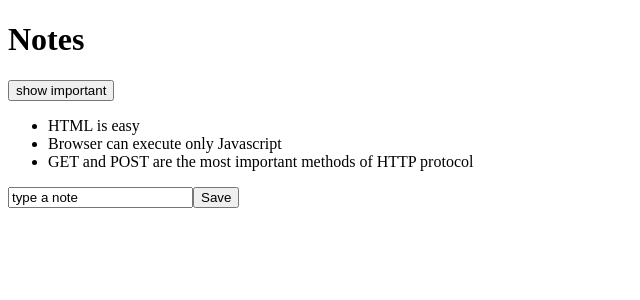
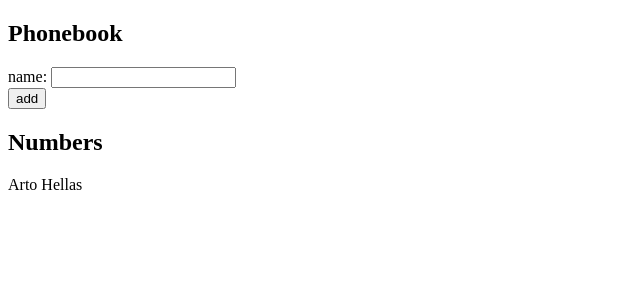
Before and after one commit to AlenaNik/full-stack-course-alena, a React (Create React App) app in the folder part0/: page / in a window 1280 px wide. Shown: the top 300 px of the page, without its empty margins (0-640 px from the left). Built offline with nearby package versions, Linux system fonts and the light colour scheme.

Commit message:
added person

```diff
--- a/part0/src/App.js
+++ b/part0/src/App.js
@@ -1,60 +1,49 @@
-import Note from "./components/Note";
 import React, { useState } from "react";
 
-const App = (props) => {
-    const [notes, setNotes] = useState(props.notes)
-    const [newNote, setNewNote] = useState('type a note')
-    const [showAll, setShowAll] = useState(true)
+const App = () => {
+    const [ persons, setPersons ] = useState([
+        {
+            id: '1',
+            name: 'Arto Hellas'}
+    ])
+    const [ newName, setNewName ] = useState('')
 
-
-    const notesToShow = showAll
-        ? notes
-        : notes.filter(note => note.important === true)
-
-
-    const addNote = (e) => {
+    const addName = e => {
         e.preventDefault()
-        const noteObject = {
-            content: newNote,
-            date: new Date().toISOString(),
-            important: Math.random() > 0.5,
-            id: notes.length + 1,
+        const personObject = {
+            id: persons.length + 1,
+            name: newName
         }
-        setNotes(notes.concat(noteObject))
-        setNewNote('')
+        setNewName(persons.push(personObject))
+        setNewName('')
+        console.log(persons)
     }
-
-
-    const rows = () =>
-        notesToShow.map(note => <Note
-            key={note.id}
-            note={note}
-        />
- )
-    const handleNoteChange = (e) => {
+    const handleNameChange = e => {
         console.log(e.target.value)
-        setNewNote(e.target.value)
+        setNewName(e.target.value)
     }
 
     return (
-        <div>
-            <h1>Notes</h1>
-            <div>
-                <button onClick={() => setShowAll(!showAll)}>
-                    show {showAll ? 'important' : 'all'}
-                </button>
-            </div>
-            <ul>
-                {rows()}
-            </ul>
-            <form onSubmit={addNote}>
-                <input value={newNote}
-                onChange={handleNoteChange}
-                />
-                <button type="submit">Save</button>
-            </form>
-        </div>
+       <div>
+           <h2>Phonebook</h2>
+           <form onSubmit={addName}>
+               <div>
+                   name: <input
+                   value={newName}
+                   onChange={handleNameChange}
+               />
+               </div>
+               <div>
+                   <button type="submit">add</button>
+               </div>
+           </form>
+           <h2>Numbers</h2>
+           <div>
+                {persons.map (person =>
+                   <p key={person.id}>{person.name}</p>)
+               }
+           </div>
+       </div>
     )
 }
-
 export default App
```
